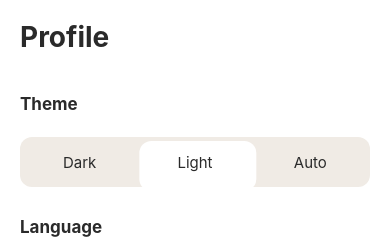
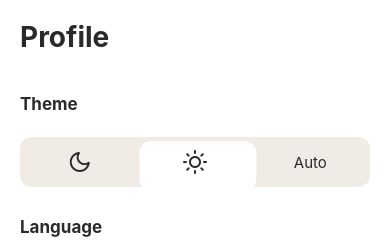
Before and after one commit to nikkhvat/kana-master, a React Native app: screen /Profile in a window 390 px wide. Shown: the top 240 px of the page. Built offline with nearby package versions, Linux system fonts and the light colour scheme.

Commit message:
add icons in theme switcher

```diff
--- a/src/pages/profile/profile.tsx
+++ b/src/pages/profile/profile.tsx
@@ -4,6 +4,7 @@ import AsyncStorage from "@react-native-async-storage/async-storage";
 import { useTranslation } from "react-i18next";
 import { StyleSheet, Text, View } from "react-native";
 import { useSafeAreaInsets } from "react-native-safe-area-context";
+import Icon from "react-native-vector-icons/Feather";
 
 import LanguageButton from "@/entities/profile/language-button/language-button";
 import { useThemeContext } from "@/hooks/theme-context";
@@ -57,7 +58,22 @@ const ProfilePage: React.FC = () => {
           "light",
           "auto",
         ]}
-        setActiveTab={onUpdateTheme} />
+        setActiveTab={onUpdateTheme}
+        translate={[
+          <Icon
+            key={"moon"}
+            name={"moon"}
+            size={24}
+            color={colors._theme === "light" ? colors.color4 : colors.color4}
+          />,
+          <Icon
+            key={"sun"}
+            name={"sun"}
+            size={24}
+            color={colors._theme === "dark" ? colors.color4 : colors.color4}
+          />,
+          "auto",
+        ]} />
 
       <Text style={[styles.sectionTitle, { color: colors.color4 }]}>{t("profile.language")}</Text>
 
--- a/src/shared/ui/switcher/switcher.tsx
+++ b/src/shared/ui/switcher/switcher.tsx
@@ -7,7 +7,7 @@ import { useThemeContext } from "@/hooks/theme-context";
 interface SwitcherProps {
   activeTab: string;
   options: string[];
-  translate?: string[];
+  translate?: string[] | React.ReactNode[];
   setActiveTab: (val: string) => void;
   width?: number;
 }
```
